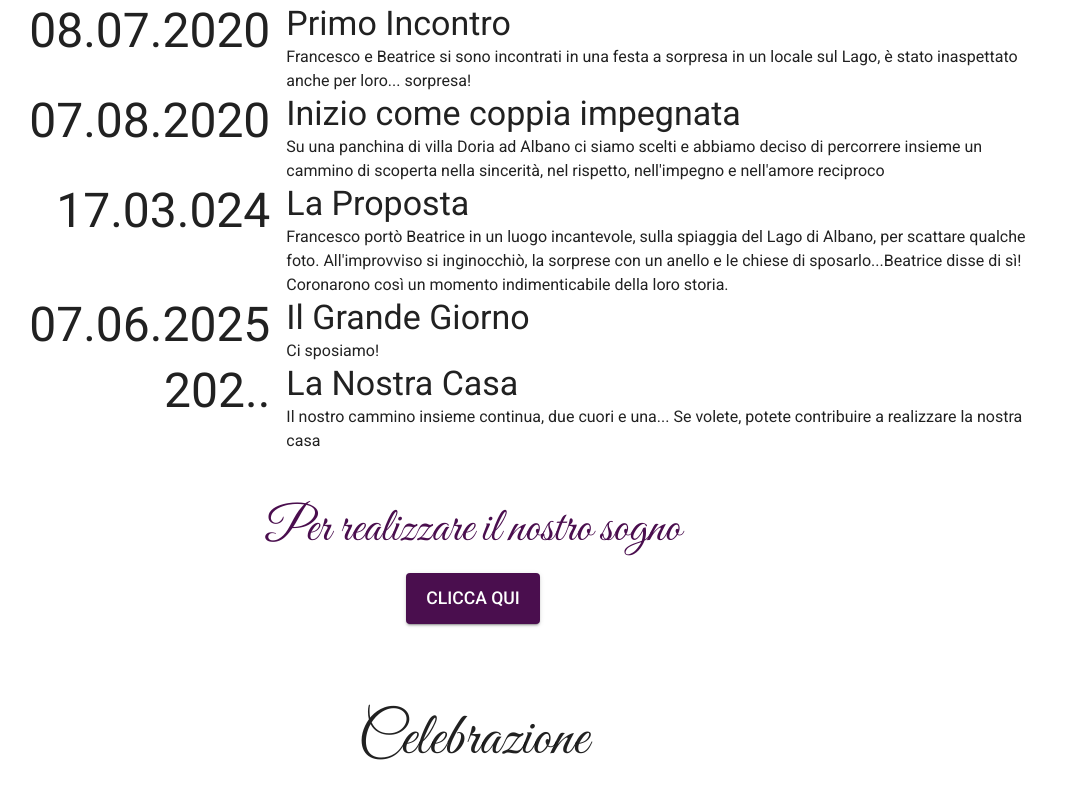
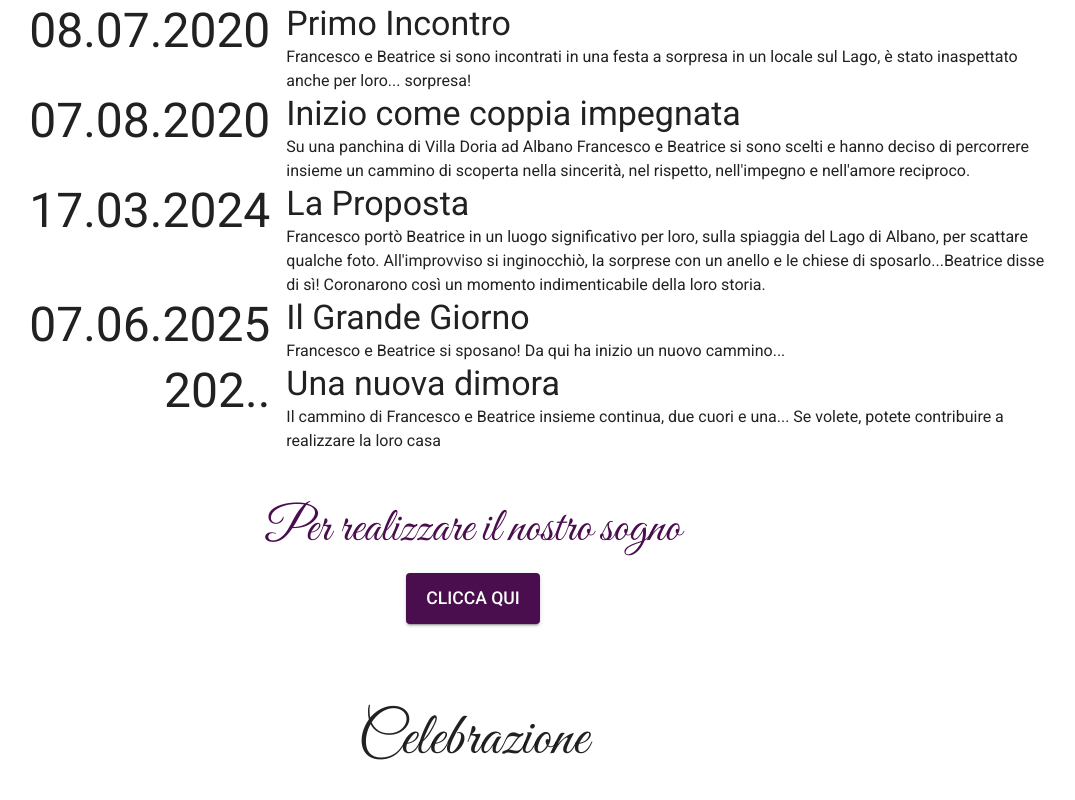
Before and after one commit to francescopesoli/wedding, a Next.js app: page / in a window 1280 px wide. Shown: the part 1260-2060 px from the top of the page, without its empty margins (167-1242 px from the left). Built offline with nearby package versions, Linux system fonts and the light colour scheme.

Commit message:
feat: changed text of date of Our story

```diff
--- a/src/components/Ceremony.tsx
+++ b/src/components/Ceremony.tsx
@@ -47,7 +47,7 @@ export default function Ceremony() {
                         />
                         <Box display="flex" justifyContent="center" sx={{ marginTop: 3 }}>
                             <Typography className="elven-text" sx={{ textAlign: 'left' }}>
-                                Sabato, 7 Giugno 2025
+                                <strong>Sabato, 7 Giugno 2025</strong>
                                 <br />
                                 Ore 10:00
                                 <br />
--- a/src/components/LoadingPage.tsx
+++ b/src/components/LoadingPage.tsx
@@ -26,9 +26,9 @@ const LoadingPage: React.FC = () => {
                 sx={{
                     fontFamily: '"Great Vibes", cursive',
                     color: '#4a0e4e',
-                    fontSize: isMobile ? '2rem' : '3rem',
+                    fontSize: isMobile ? '3rem' : '3rem',
                     marginBottom: isMobile ? '1rem' : '1.5rem',
-                    marginLeft: isMobile ? '2rem' : '0',
+                    marginLeft: isMobile ? '1.5rem' : '0',
                 }}
             >
                 Benvenuti al matrimonio di
@@ -40,9 +40,9 @@ const LoadingPage: React.FC = () => {
                 sx={{
                     fontFamily: '"Great Vibes", cursive',
                     color: '#4a0e4e',
-                    fontSize: isMobile ? '2.5rem' : '3.5rem',
+                    fontSize: isMobile ? '2rem' : '3.5rem',
                     marginBottom: isMobile ? '2rem' : '2.5rem',
-                    marginLeft: isMobile ? '2rem' : '0',
+                    marginLeft: isMobile ? '1.5rem' : '0',
                 }}
             >
                 Beatrice e Francesco
--- a/src/components/OurStory.tsx
+++ b/src/components/OurStory.tsx
@@ -12,23 +12,22 @@ const events = [
     {
         date: '07.08.2020',
         title: 'Inizio come coppia impegnata',
-        description: 'Su una panchina di villa Doria ad Albano ci siamo scelti e abbiamo deciso di percorrere insieme un cammino di scoperta nella sincerità, nel rispetto, nell\'impegno e nell\'amore reciproco\n',
+        description: 'Su una panchina di Villa Doria ad Albano Francesco e Beatrice si sono scelti e hanno deciso di percorrere insieme un cammino di scoperta nella sincerità, nel rispetto, nell\'impegno e nell\'amore reciproco.\n',
     },
     {
-        date: '17.03.024',
+        date: '17.03.2024',
         title: 'La Proposta',
-        description: 'Francesco portò Beatrice in un luogo incantevole, sulla spiaggia del Lago di Albano, per scattare qualche foto. All\'improvviso si inginocchiò, la sorprese con un anello e le chiese di sposarlo...Beatrice disse di sì! Coronarono così un momento indimenticabile della loro storia.\n',
+        description: 'Francesco portò Beatrice in un luogo significativo per loro, sulla spiaggia del Lago di Albano, per scattare qualche foto. All\'improvviso si inginocchiò, la sorprese con un anello e le chiese di sposarlo...Beatrice disse di sì! Coronarono così un momento indimenticabile della loro storia.\n',
     },
     {
         date: '07.06.2025',
         title: 'Il Grande Giorno',
-        description: 'Ci sposiamo!',
+        description: 'Francesco e Beatrice si sposano! Da qui ha inizio un nuovo cammino...',
     },
     {
         date: '202..',
-        title: 'La Nostra Casa',
-        description: `Il nostro cammino insieme continua, due cuori e una... Se volete, potete contribuire a realizzare la nostra casa
-`,
+        title: 'Una nuova dimora',
+        description: `Il cammino di Francesco e Beatrice insieme continua, due cuori e una... Se volete, potete contribuire a realizzare la loro casa`,
     },
 ];
 
```
